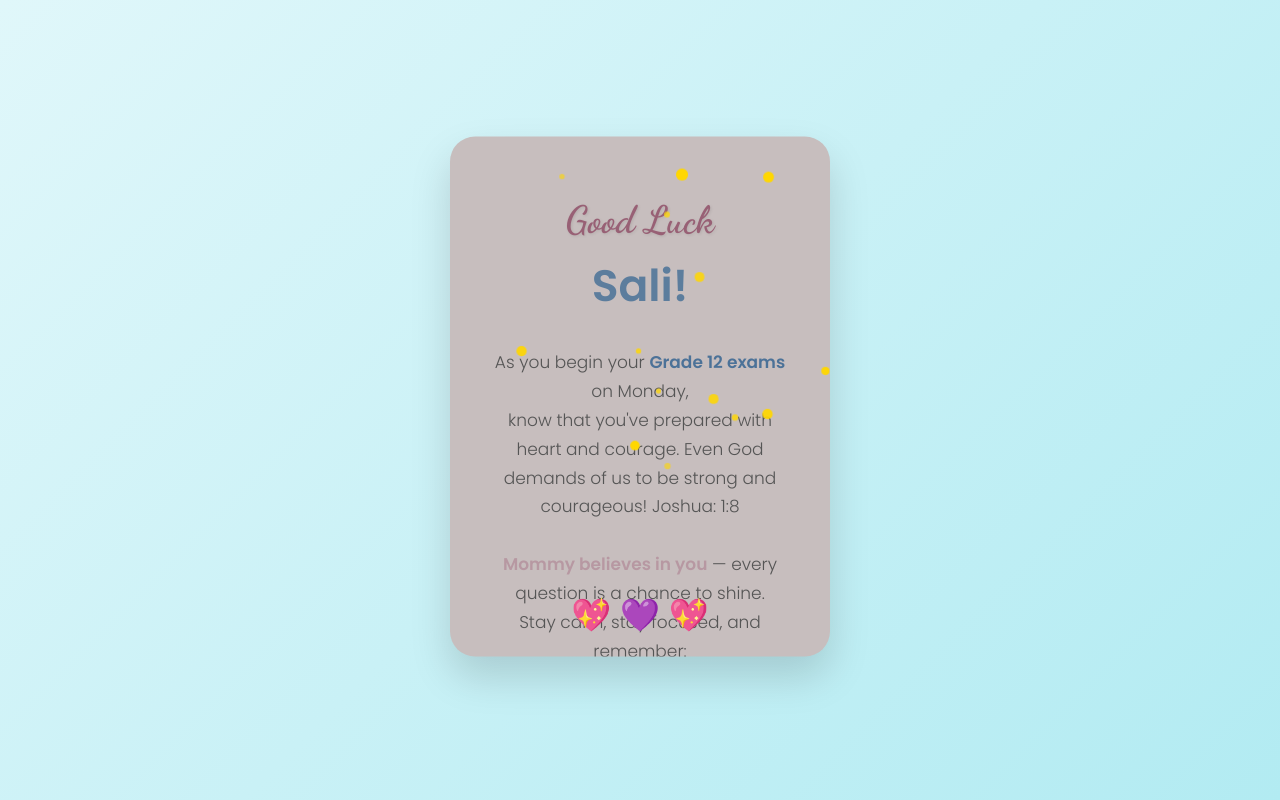
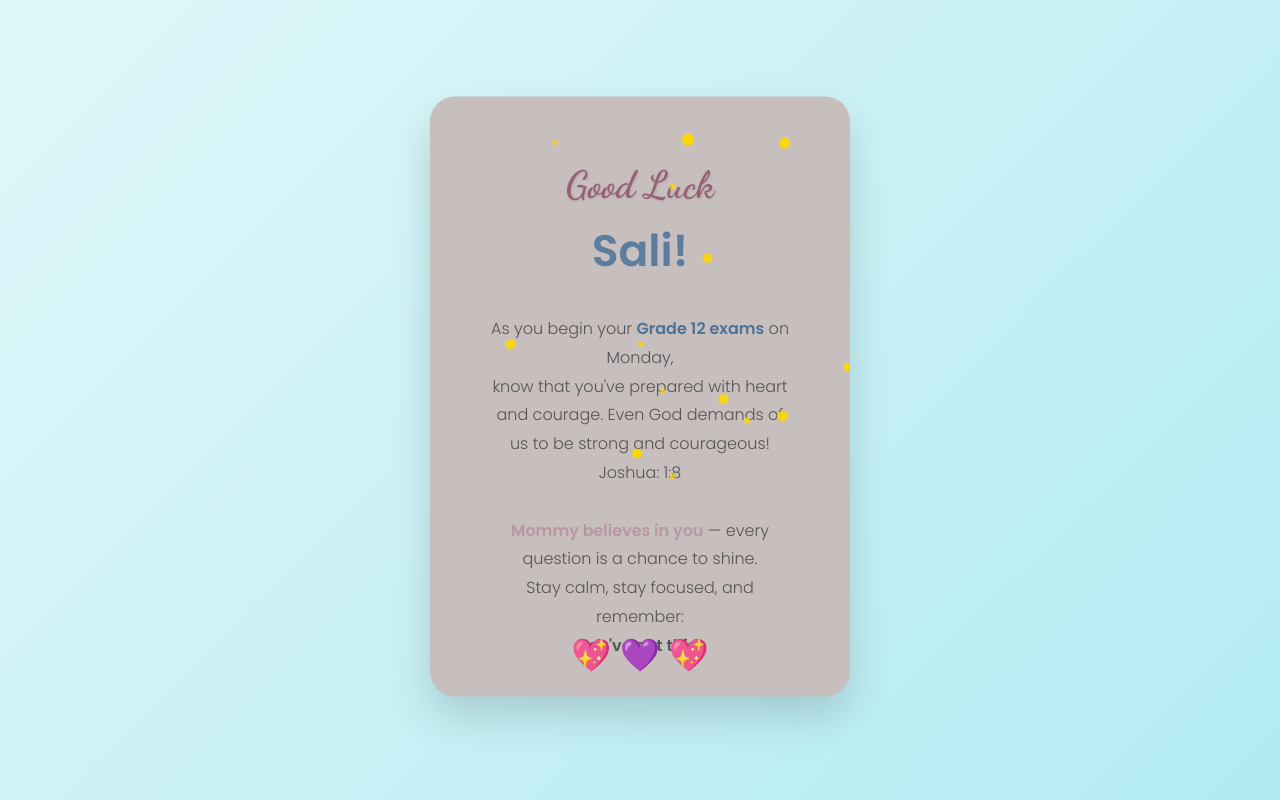
Before and after one commit to Cathy-45/Salis-good-luck-card, a plain HTML site: page index.html in a window 1280 px wide. Drawn offline with Linux system fonts and the light colour scheme.

Commit message:
Make card bigger for new message

```diff
--- a/index.html
+++ b/index.html
@@ -25,8 +25,8 @@
       }
 
       .card {
-        width: 380px;
-        height: 520px;
+        width: 420px;
+        height: 600px;
         background: rgb(199, 190, 190);
         border-radius: 25px;
         box-shadow: 0 20px 40px rgba(0, 0, 0, 0.15);
@@ -34,7 +34,7 @@
         position: relative;
         animation: float 6s ease-in-out infinite;
         text-align: center;
-        padding: 30px 25px 70px;
+        padding: 35px 30px 90px;
         transition: transform 0.3s ease;
       }
 
@@ -93,9 +93,9 @@
       }
 
       .message {
-        margin: 30px auto;
-        font-size: 17px;
-        line-height: 1.7;
+        margin: 32px auto;
+        font-size: 16px;
+        line-height: 1.8;
         color: #555;
         max-width: 300px;
       }
```
